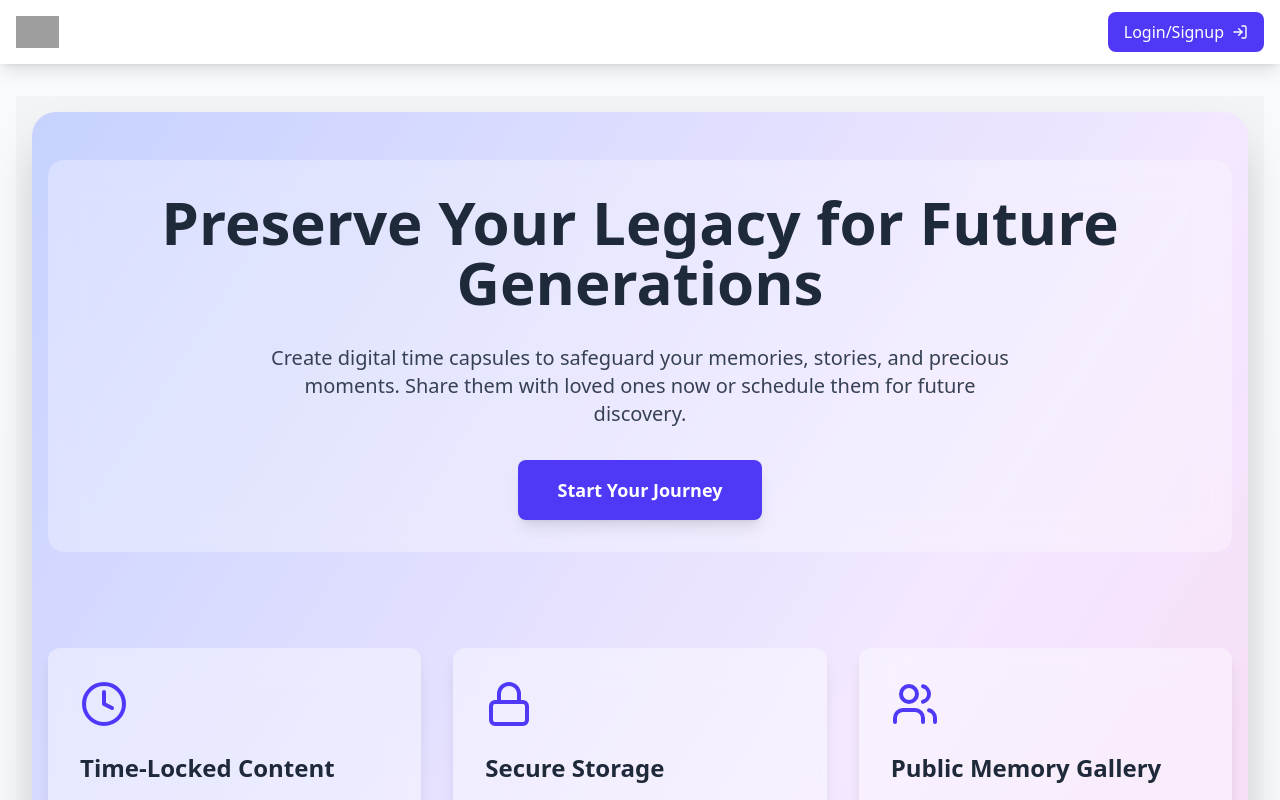
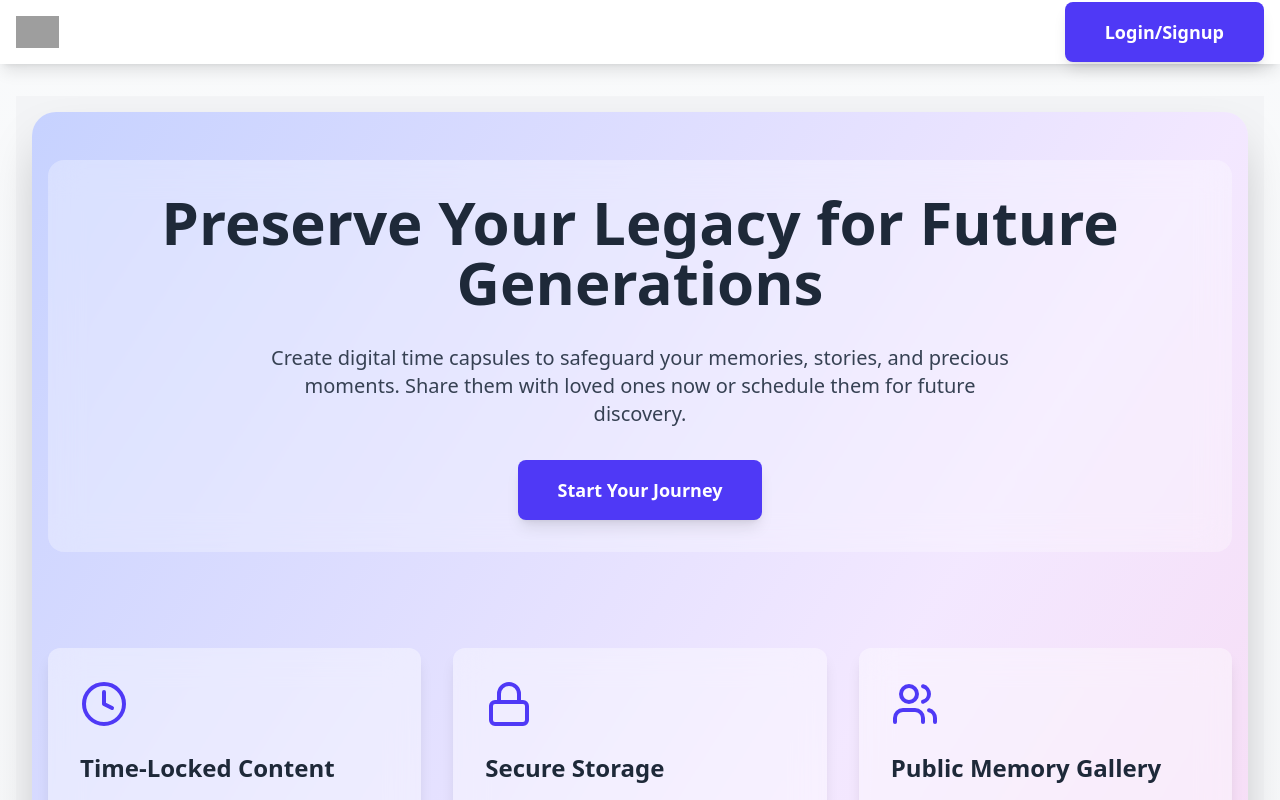
Before and after one commit to ayushmankoley/time-capsule-2.0, a React (Vite) app: page / in a window 1280 px wide. Shown: the top 800 px of the page. Built offline with nearby package versions, Linux system fonts and the light colour scheme; grey boxes are pictures that could not be loaded.

Commit message:
fixed links

```diff
--- a/src/components/Navbar.tsx
+++ b/src/components/Navbar.tsx
@@ -44,12 +44,12 @@ const Navbar = () => {
                 </button>
               </>
             ) : (
-              <Link
-                to="/auth"
-                className="flex items-center px-4 py-2 rounded-lg bg-indigo-600 text-white hover:bg-indigo-700 transition-colors"
-              >
-                <span className="mr-2">Login/Signup</span>
-                <LogIn className="h-4 w-4" />
+              <Link to="/auth">
+                <button
+                  className="inline-block bg-indigo-600 text-white px-10 py-4 rounded-lg text-lg font-semibold hover:bg-indigo-700 transition-colors shadow-lg"
+                >
+                  Login/Signup
+                </button>
               </Link>
             )}
           </div>
```
